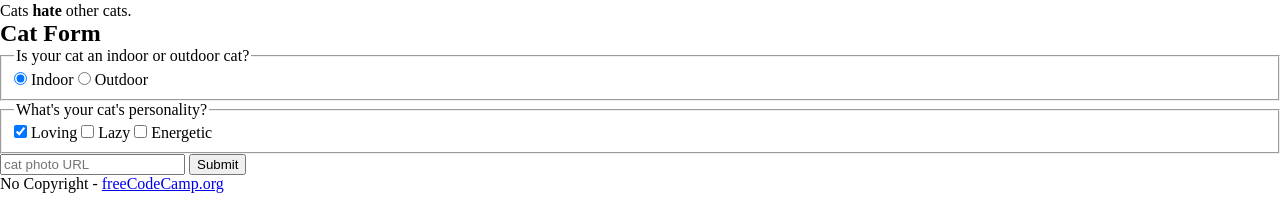
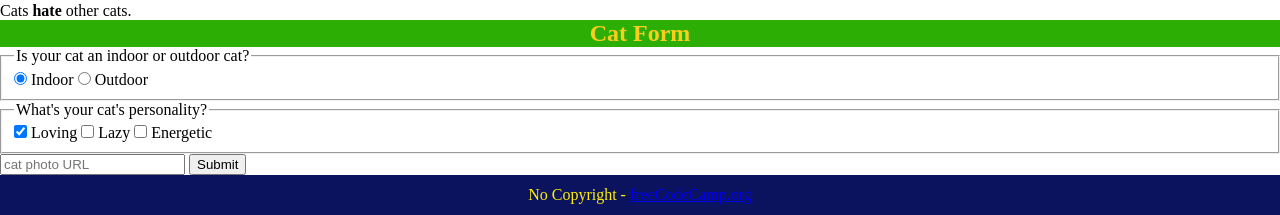
Before and after one commit to AbuTalha3/Cat-Photo-App, a plain HTML site: page index.html in a window 1280 px wide. Shown: the part 1224-1439 px from the top of the page. Before the commit the page ends 1417 px from the top, so only its background shows below. Drawn offline with Linux system fonts and the light colour scheme.

Commit message:
Add footer css

```diff
--- a/index.html
+++ b/index.html
@@ -18,13 +18,13 @@
         </div>
       </div>
       <section>
-        <h2>Cat Photos</h2>
+        <h2 class="sub-headings">Cat Photos</h2>
         <!-- TODO: Add link to cat photos -->
         <p>See more <a target="_blank" href="https://freecatphotoapp.com">cat photos</a> in our gallery.</p>
         <a href="https://freecatphotoapp.com"><img src="https://cdn.freecodecamp.org/curriculum/cat-photo-app/relaxing-cat.jpg" alt="A cute orange cat lying on its back."></a>
       </section>
       <section>
-        <h2>Cat Lists</h2>
+        <h2 class="sub-headings">Cat Lists</h2>
         <h3>Things cats love:</h3>
         <ul>
           <li>cat nip</li>
@@ -47,7 +47,7 @@
         </figure>
       </section>
       <section>
-        <h2>Cat Form</h2>
+        <h2 class="sub-headings">Cat Form</h2>
         <form action="https://freecatphotoapp.com/submit-cat-photo">
           <fieldset>
             <legend>Is your cat an indoor or outdoor cat?</legend>
@@ -65,7 +65,7 @@
         </form>
       </section>
     </main>
-    <footer>
+    <footer class="footer">
       <p>
         No Copyright - <a href="https://www.freecodecamp.org">freeCodeCamp.org</a>
       </p>
--- a/style.css
+++ b/style.css
@@ -28,3 +28,19 @@
   color: aliceblue;
   font-size: 1rem;
 }
+
+.sub-headings{
+  display: flex;
+  justify-content: center;
+  background-color: #2cae04;
+  color: rgb(251, 206, 28);
+}
+
+.footer {
+  display: flex;
+  justify-content: center;
+  background-color: #0c135e;
+  height: 2.5rem;
+  color: #ffef08;
+  align-items: center;
+}
```
